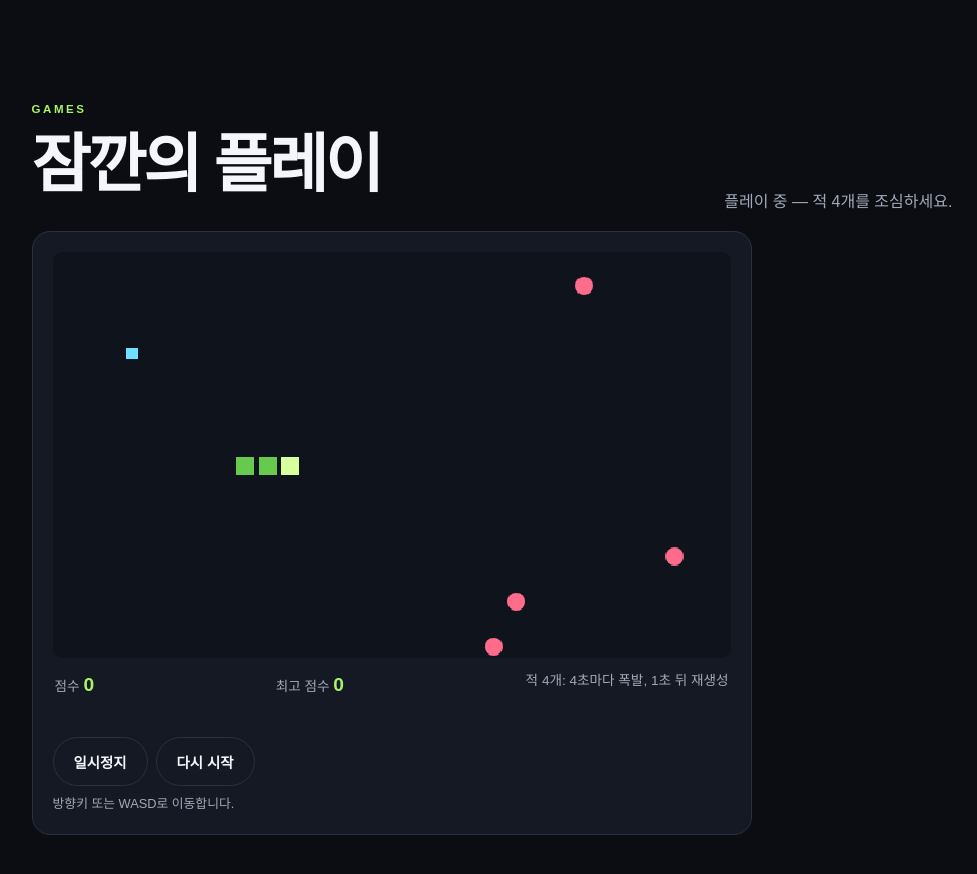
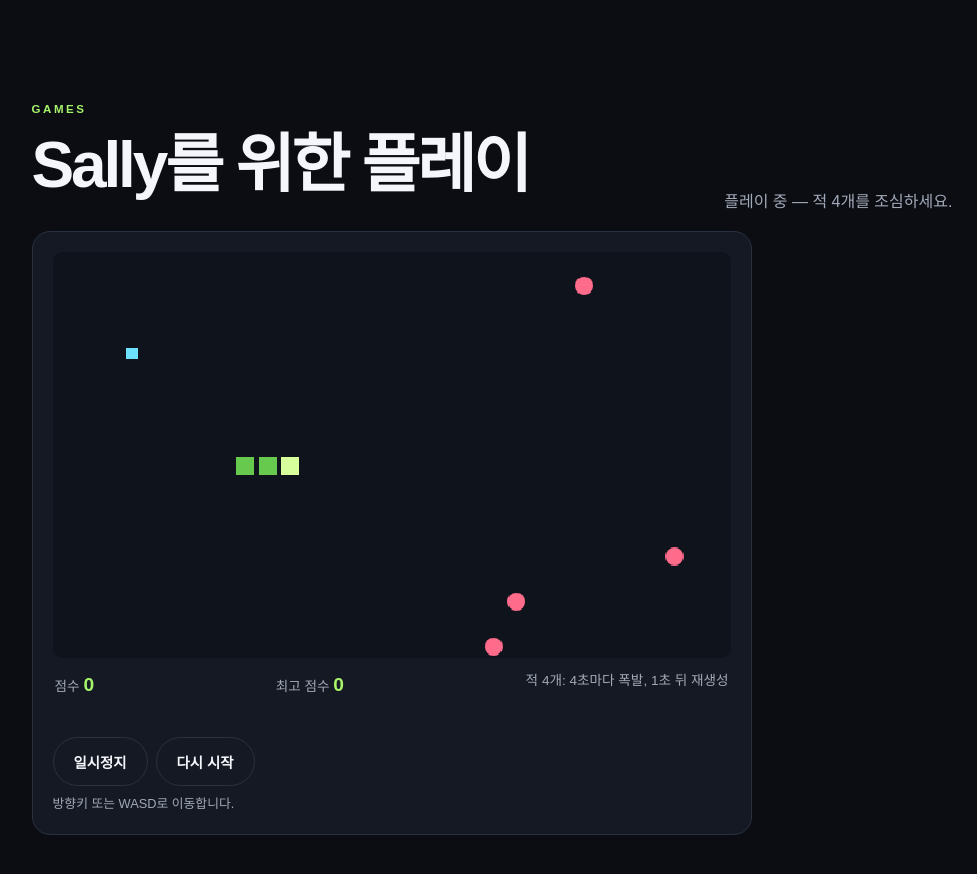
Before and after one commit to jin2fly-lab/jin2fly-lab.github.io, a plain HTML site: page index.html in a window 1280 px wide. Shown: the part 2140-3014 px from the top of the page, without its empty margins (148-1125 px from the left). Drawn offline with Linux system fonts and the light colour scheme.

Commit message:
Rename game title for Sally

```diff
--- a/index.html
+++ b/index.html
@@ -42,7 +42,7 @@
     </section>
 
     <section id="games" class="section-wrap game-section">
-      <div class="game-heading"><div><p class="eyebrow">GAMES</p><h2>잠깐의 플레이</h2></div><p id="game-status" role="status">방향키 또는 아래 버튼으로 시작하세요.</p></div>
+      <div class="game-heading"><div><p class="eyebrow">GAMES</p><h2>Sally를 위한 플레이</h2></div><p id="game-status" role="status">방향키 또는 아래 버튼으로 시작하세요.</p></div>
       <div class="game-shell"><canvas id="game-canvas" width="600" height="360" aria-label="지렁이 게임"></canvas><div class="game-meta"><span>점수 <strong id="score">0</strong></span><span>최고 점수 <strong id="high-score">0</strong></span><span>적 4개: 4초마다 폭발, 1초 뒤 재생성</span></div><div class="game-actions"><button id="pause" class="button secondary">일시정지</button><button id="restart" class="button secondary">다시 시작</button></div><div class="touch-controls" aria-label="터치 조작"><button data-direction="up">↑</button><div><button data-direction="left">←</button><button data-direction="down">↓</button><button data-direction="right">→</button></div></div><p class="game-help">방향키 또는 WASD로 이동합니다.</p></div>
     </section>
 
```
